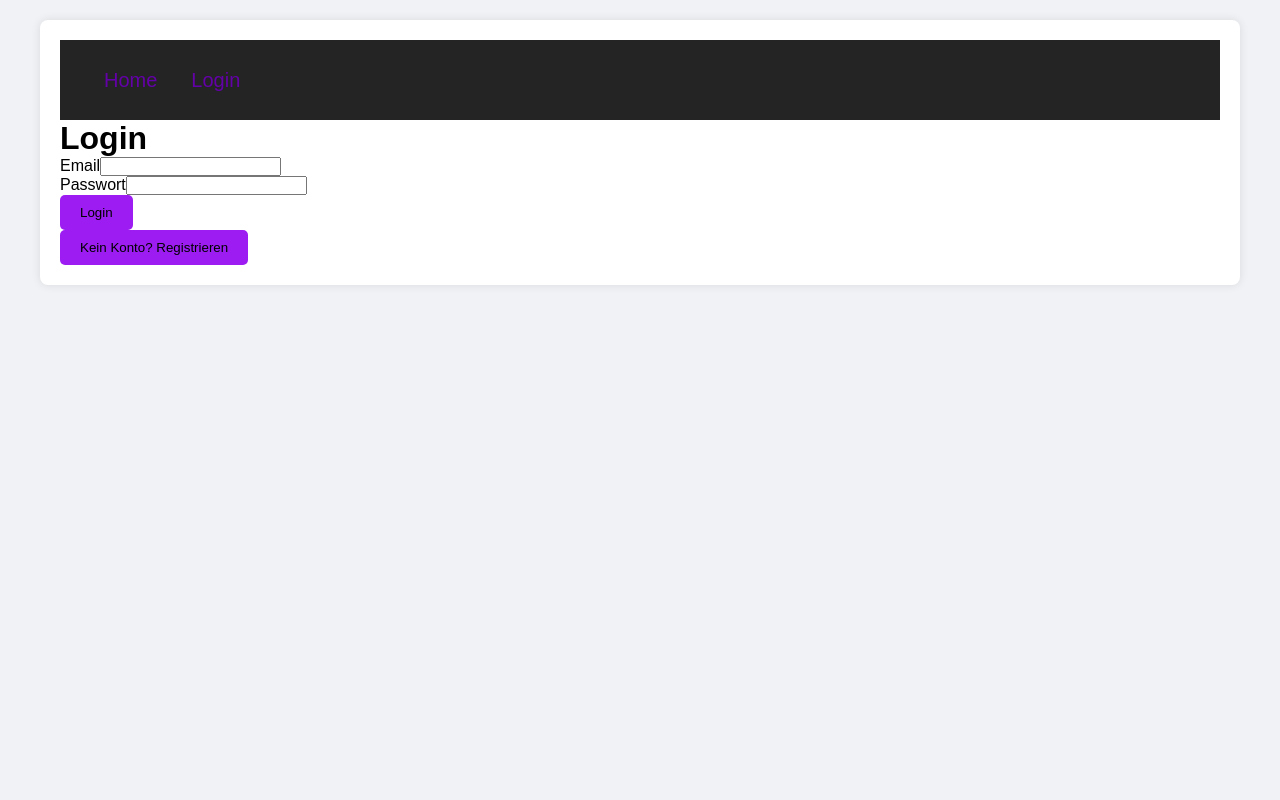
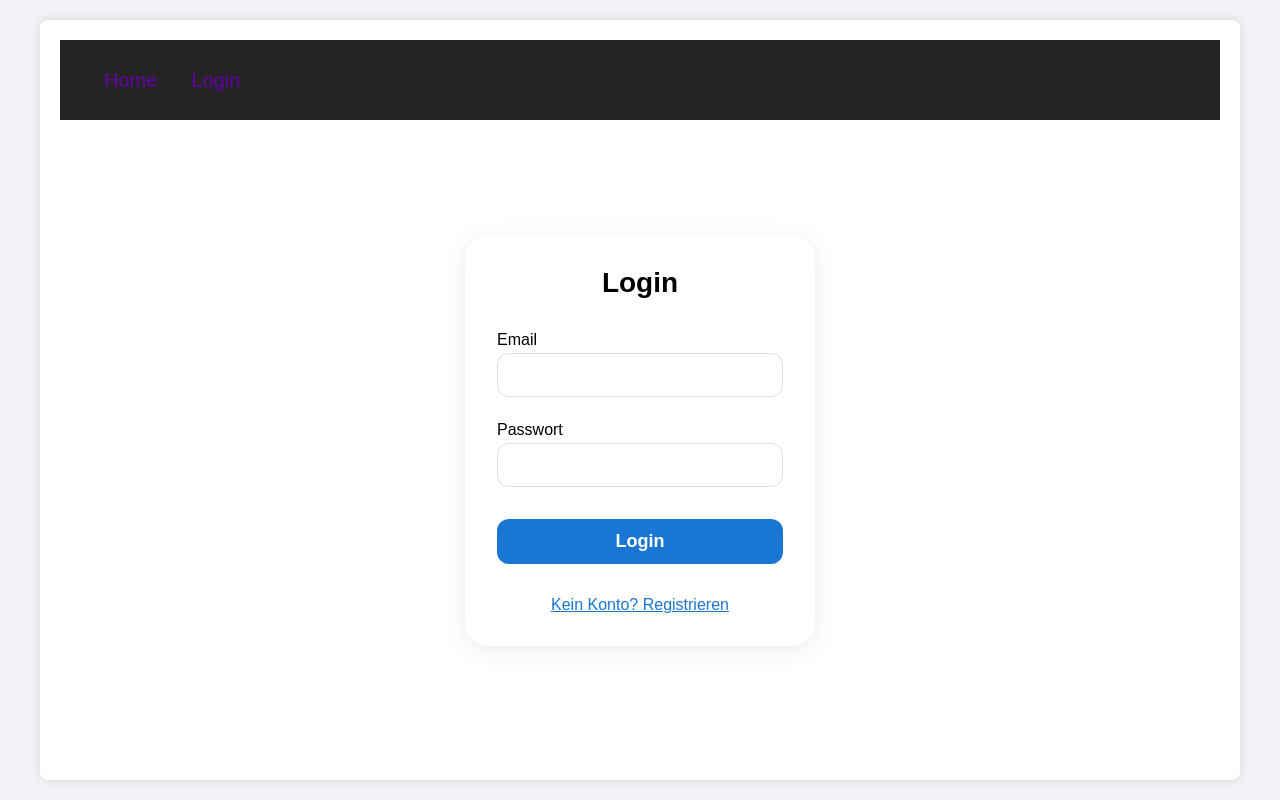
Before and after one commit to siegwardt/PAsiggi, a React (Create React App) app in the folder apps/frontend/: page /login in a window 1280 px wide. Built offline with nearby package versions, Linux system fonts and the light colour scheme.

Commit message:
update login and protectet routes

```diff
--- a/apps/frontend/src/components/ProtectedKonto.tsx
+++ /dev/null
@@ -1,14 +0,0 @@
-import React from 'react';
-import { Navigate } from 'react-router-dom';
-import { useAuth } from './../contexts/AuthContext';
-
-interface ProtectedRouteProps {
-  element: React.ComponentType;
-}
-
-const ProtectedKonto: React.FC<ProtectedRouteProps> = ({ element: Component }) => {
-  const { isAuthenticated } = useAuth();
-  return isAuthenticated ? <Component /> : <Navigate to="/login" />;
-};
-
-export default ProtectedKonto;
--- /dev/null
+++ b/apps/frontend/src/components/ProtectedRout.tsx
@@ -0,0 +1,17 @@
+import React from 'react';
+import { Navigate } from 'react-router-dom';
+import { useAuth } from '../contexts/AuthContext';
+
+interface ProtectedRouteProps {
+  element: React.ComponentType;
+}
+
+export const ProtectedKonto: React.FC<ProtectedRouteProps> = ({ element: Component }) => {
+  const { isAuthenticated } = useAuth();
+  return isAuthenticated ? <Component /> : <Navigate to="/login" />;
+};
+
+export const ProtectetShop: React.FC<ProtectedRouteProps> = ({ element: Component }) => {
+  const { isAuthenticated } = useAuth();
+  return isAuthenticated ? <Component /> : <Navigate to="/" />;
+}
--- a/apps/frontend/src/contexts/AuthContext.tsx
+++ b/apps/frontend/src/contexts/AuthContext.tsx
@@ -1,4 +1,4 @@
-import React, { createContext, useState, ReactNode, useContext, useEffect } from 'react';
+import React, { createContext, useReducer, ReactNode, useContext, useEffect } from 'react';
 import Cookies from 'js-cookie';
 
 interface AuthContextType {
@@ -7,11 +7,25 @@ interface AuthContextType {
   logout: () => void;
 }
 
+type AuthAction = { type: 'LOGIN' } | { type: 'LOGOUT' };
+
+const authReducer = (state: boolean, action: AuthAction): boolean => {
+  switch (action.type) {
+    case 'LOGIN':
+      return true;
+    case 'LOGOUT':
+      return false;
+    default:
+      return state;
+  }
+};
+
 const AuthContext = createContext<AuthContextType | undefined>(undefined);
 
 export const AuthProvider = ({ children }: { children: ReactNode }) => {
-  const [isAuthenticated, setIsAuthenticated] = useState<boolean>(
-    () => Cookies.get('isAuthenticated') === 'true'
+  const [isAuthenticated, dispatch] = useReducer(
+    authReducer,
+    Cookies.get('isAuthenticated') === 'true'
   );
 
   useEffect(() => {
@@ -20,12 +34,12 @@ export const AuthProvider = ({ children }: { children: ReactNode }) => {
 
   const login = () => {
     console.log("User logged in");
-    setIsAuthenticated(true);
+    dispatch({ type: 'LOGIN' });
   };
 
   const logout = () => {
     console.log("User logged out");
-    setIsAuthenticated(false);
+    dispatch({ type: 'LOGOUT' });
   };
 
   return (
--- a/apps/frontend/src/index.tsx
+++ b/apps/frontend/src/index.tsx
@@ -12,7 +12,7 @@ import Login from "./pages/Login";
 import Konto from "./pages/Konto";
 import Shop from "./pages/Shop";
 import Cart from "./pages/Cart";
-import ProtectedKonto from "./components/ProtectedKonto";
+import { ProtectedKonto, ProtectetShop } from "./components/ProtectedRout";
 import { CartFab } from "./components/shop/CartFab";
 import { CartSidebar } from "./components/shop/CartSidebar";
 
@@ -20,7 +20,6 @@ import "./style/index.module.css";
 
 function GlobalCartUI() {
   const { pathname } = useLocation();
-  // Sidebar/FAB nicht auf der Cart-Seite rendern
   if (pathname.startsWith("/cart")) return null;
   return (
     <>
@@ -34,7 +33,7 @@ const queryClient = new QueryClient({
   defaultOptions: {
     queries: {
       refetchOnWindowFocus: true,
-      staleTime: 60_000, // 1 min
+      staleTime: 60_000,
     },
   },
 });
@@ -51,7 +50,7 @@ root.render(
               <Route path="/" element={<Layout />}>
                 <Route index element={<Home />} />
                 <Route path="login" element={<Login />} />
-                <Route path="shop" element={<Shop />} />
+                <Route path="shop" element={<ProtectetShop element={Shop} />} />
                 <Route path="cart" element={<Cart />} />
                 <Route path="konto" element={<ProtectedKonto element={Konto} />} />
               </Route>
--- a/apps/frontend/src/pages/Home.tsx
+++ b/apps/frontend/src/pages/Home.tsx
@@ -8,17 +8,12 @@ const Home = () => {
   const { isAuthenticated } = useAuth();
 
   return (
-    <div>
+    <>
       {isAuthenticated ? (
-        <div>
-          <h1>Willkommen zurück!</h1>
-          <p>Hier ist der exklusive Inhalt für eingeloggte Benutzer.</p>
-        </div>
-      ) : (
         <>
           <div>
-            <h1>Willkommen auf unserer Seite!</h1>
-            <p>Bitte loggen Sie sich ein, um exklusive Inhalte zu sehen.</p>
+            <h1>Willkommen zurück!</h1>
+            <p>Hier ist der exklusive Inhalt für eingeloggte Benutzer.</p>
           </div>
           <div>
             <h2>Produkte finden</h2>
@@ -32,12 +27,19 @@ const Home = () => {
                 "&:hover": { textDecoration: "underline" },
               }}
             >
-            Produkte
+              Produkte
             </Typography>
           </div>
         </>
+      ) : (
+        <>
+          <div>
+            <h1>Willkommen auf unserer Seite!</h1>
+            <p>Bitte loggen Sie sich ein, um exklusive Inhalte zu sehen.</p>
+          </div>
+        </>
       )}
-    </div>
+    </>
   );
 };
 
--- a/apps/frontend/src/pages/Login.tsx
+++ b/apps/frontend/src/pages/Login.tsx
@@ -1,6 +1,7 @@
 import React, { useState } from 'react';
 import { useAuth } from '../contexts/AuthContext';
 import { useNavigate } from 'react-router-dom';
+import { useTheme } from '@mui/material/styles';
 
  const Login = () => {
   const { login } = useAuth();
@@ -16,35 +17,104 @@ import { useNavigate } from 'react-router-dom';
     navigate('/konto');
   };
 
+  const theme = useTheme();
+    const primaryColor = theme.palette.primary.main;
+    const backgroundColor = theme.palette.background.paper;
+
     return (
+      <div style={{ display: 'flex', justifyContent: 'center', alignItems: 'center', minHeight: '80vh', background: theme.palette.background.default }}>
+        <form
+          onSubmit={handleSubmit}
+          style={{
+            minWidth: 350,
+            padding: 32,
+            borderRadius: 24,
+            boxShadow: '0 4px 24px rgba(0,0,0,0.08)',
+            background: backgroundColor,
+            display: 'flex',
+            flexDirection: 'column',
+            gap: 24,
+          }}
+        >
+          <h1 style={{ textAlign: 'center', fontWeight: 600, fontSize: 28, marginBottom: 8 }}>
+            {isRegistering ? 'Registrieren' : 'Login'}
+          </h1>
           <div>
-      <h1>{isRegistering ? 'Registrieren' : 'Login'}</h1>
-      <form onSubmit={handleSubmit}>
-        <div>
-          <label>Email</label>
+            <label style={{ fontWeight: 500, marginBottom: 4, display: 'block' }}>Email</label>
             <input
               type="email"
               value={email}
               onChange={(e) => setEmail(e.target.value)}
               required
+              style={{
+                width: '100%',
+                padding: '12px 16px',
+                borderRadius: 12,
+                border: `1px solid ${theme.palette.divider}`,
+                fontSize: 16,
+                outline: 'none',
+                background: theme.palette.background.default,
+              }}
             />
           </div>
           <div>
-          <label>Passwort</label>
+            <label style={{ fontWeight: 500, marginBottom: 4, display: 'block' }}>Passwort</label>
             <input
               type="password"
               value={password}
               onChange={(e) => setPassword(e.target.value)}
               required
+              style={{
+                width: '100%',
+                padding: '12px 16px',
+                borderRadius: 12,
+                border: `1px solid ${theme.palette.divider}`,
+                fontSize: 16,
+                outline: 'none',
+                background: theme.palette.background.default,
+              }}
             />
           </div>
-        <button type="submit">{isRegistering ? 'Registrieren' : 'Login'}</button>
-      </form>
-      <button onClick={() => setIsRegistering(!isRegistering)}>
+            <button
+            type="submit"
+            style={{
+              background: primaryColor,
+              color: theme.palette.primary.contrastText,
+              border: 'none',
+              borderRadius: 12,
+              padding: '12px 0',
+              fontWeight: 600,
+              fontSize: 18,
+              cursor: 'pointer',
+              marginTop: 8,
+              transition: 'background 0.2s',
+            }}
+            onClick={() => {
+              login();
+              navigate('/');
+            }}
+            >
+            {isRegistering ? 'Registrieren' : 'Login'}
+            </button>
+          <button
+            type="button"
+            onClick={() => setIsRegistering(!isRegistering)}
+            style={{
+              background: 'none',
+              color: primaryColor,
+              border: 'none',
+              padding: 0,
+              fontSize: 16,
+              cursor: 'pointer',
+              textDecoration: 'underline',
+              marginTop: 8,
+            }}
+          >
             {isRegistering ? 'Schon ein Konto? Login' : 'Kein Konto? Registrieren'}
           </button>
+        </form>
       </div>
-  );
+    )
 };
 
 export default Login;
```
Lines whose indentation alone changed are shown as unchanged.
